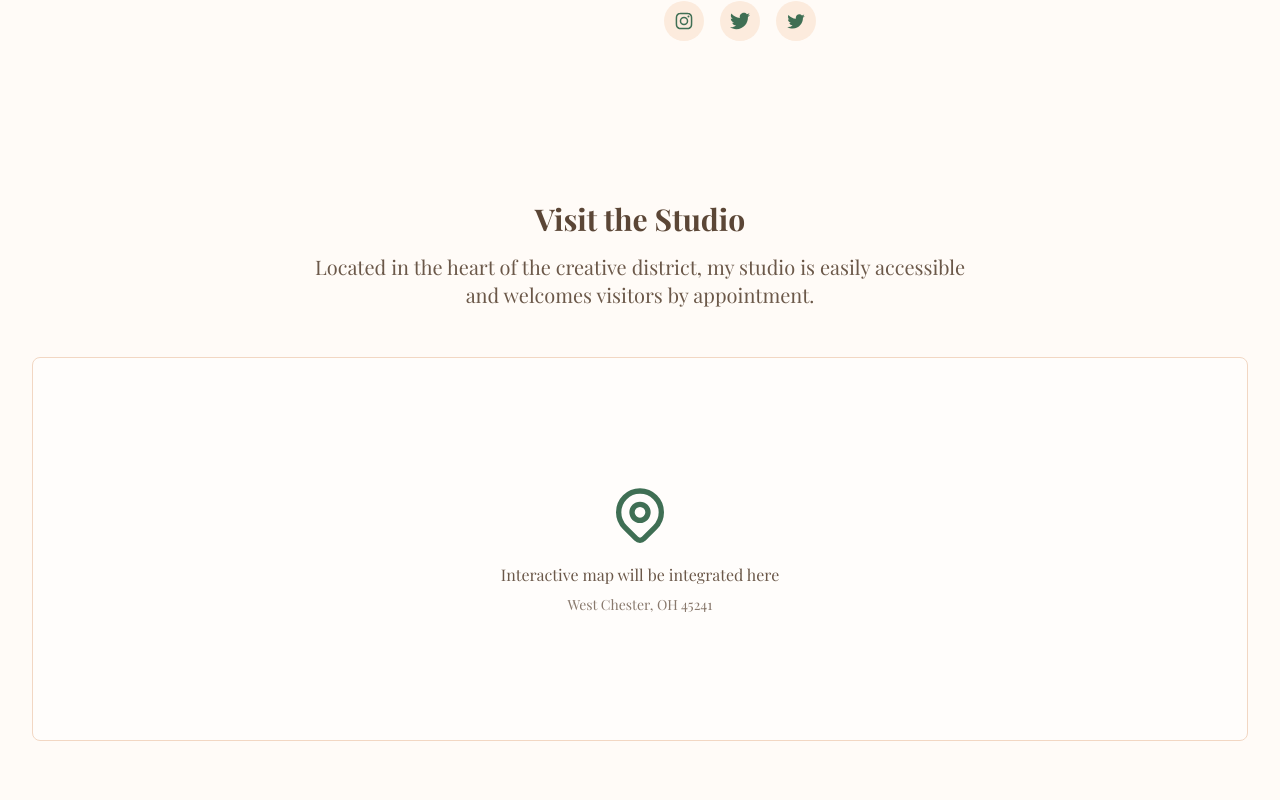
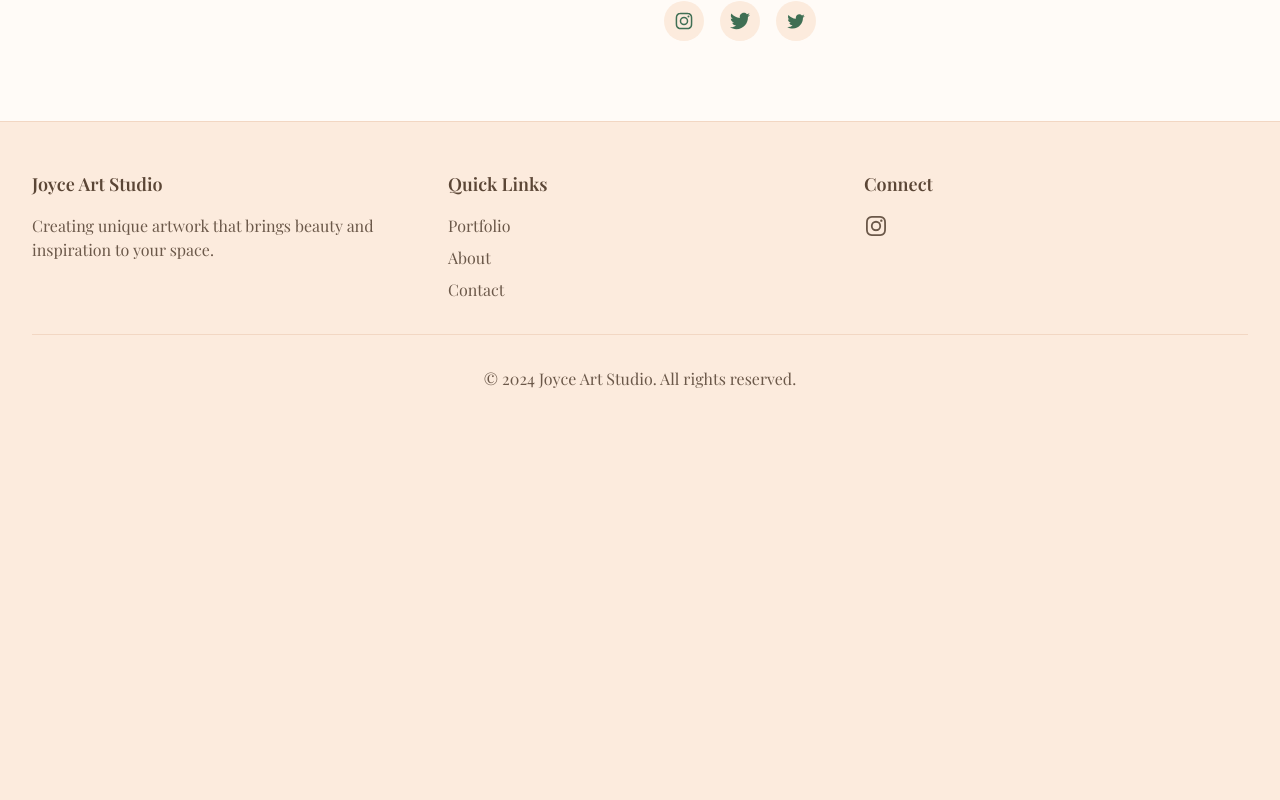
Before and after one commit to JoyRasfeld/joyce-website, a Next.js app: page /contact in a window 1280 px wide. Shown: the part 1040-1840 px from the top of the page. After the commit the page ends 1479 px from the top, so only its background shows below. Built offline with nearby package versions, Linux system fonts and the light colour scheme; a web font is replaced by a local one.

Commit message:
remove map section from contact page

```diff
--- a/src/app/contact/page.tsx
+++ b/src/app/contact/page.tsx
@@ -202,51 +202,6 @@ export default function Contact() {
           </div>
         </div>
       </section>
-
-      {/* Map Section */}
-      <section className="py-20 bg-homepage">
-        <div className="max-w-7xl mx-auto px-4 sm:px-6 lg:px-8">
-          <div className="text-center mb-12">
-            <h2 className="text-3xl font-bold text-earth-brown mb-4">
-              Visit the Studio
-            </h2>
-            <p className="text-xl text-earth-brown-2 max-w-2xl mx-auto">
-              Located in the heart of the creative district, my studio is easily
-              accessible and welcomes visitors by appointment.
-            </p>
-          </div>
-
-          <div className="bg-white/60 border border-peach rounded-lg h-96 flex items-center justify-center">
-            <div className="text-center">
-              <svg
-                className="w-16 h-16 text-earth-green mx-auto mb-4"
-                fill="none"
-                stroke="currentColor"
-                viewBox="0 0 24 24"
-              >
-                <path
-                  strokeLinecap="round"
-                  strokeLinejoin="round"
-                  strokeWidth={2}
-                  d="M17.657 16.657L13.414 20.9a1.998 1.998 0 01-2.827 0l-4.244-4.243a8 8 0 1111.314 0z"
-                />
-                <path
-                  strokeLinecap="round"
-                  strokeLinejoin="round"
-                  strokeWidth={2}
-                  d="M15 11a3 3 0 11-6 0 3 3 0 016 0z"
-                />
-              </svg>
-              <p className="text-earth-brown-2">
-                Interactive map will be integrated here
-              </p>
-              <p className="text-sm text-earth-brown-2 opacity-80 mt-2">
-                West Chester, OH 45241
-              </p>
-            </div>
-          </div>
-        </div>
-      </section>
     </div>
   );
 }
```
